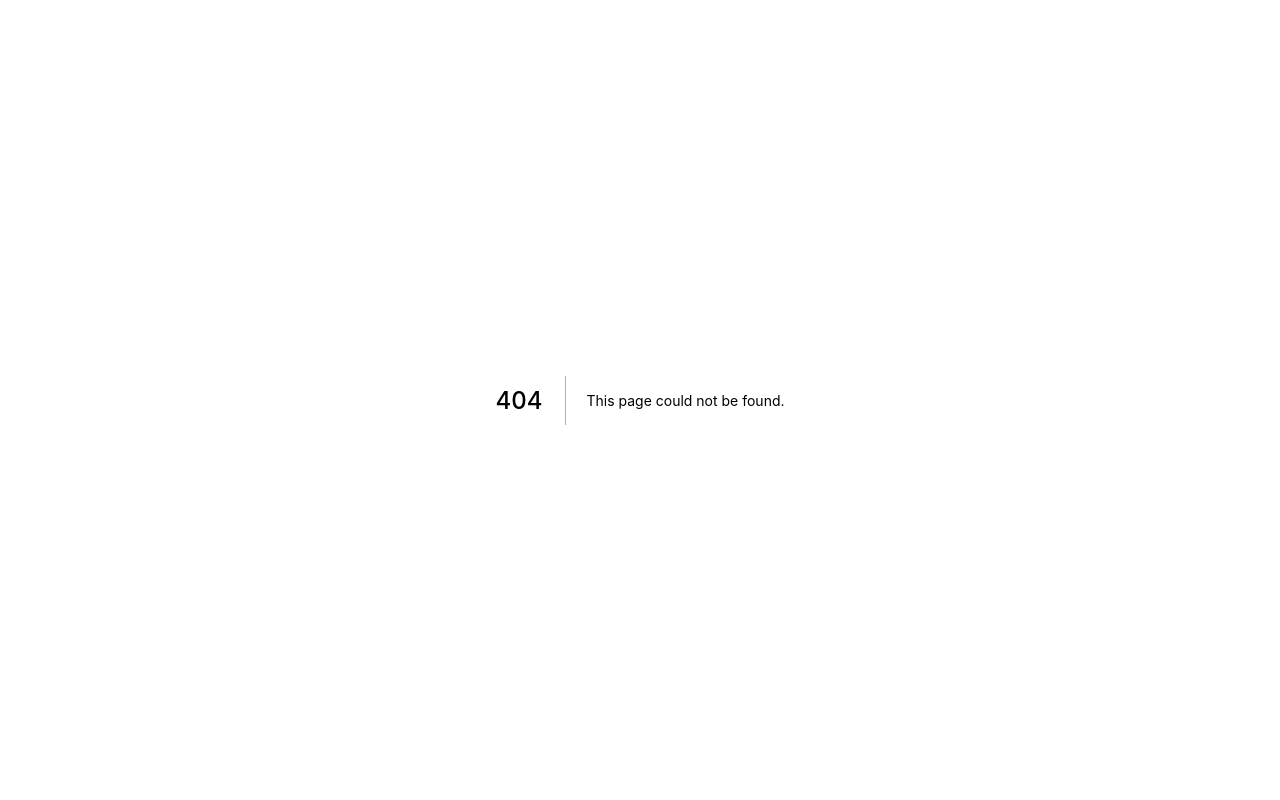
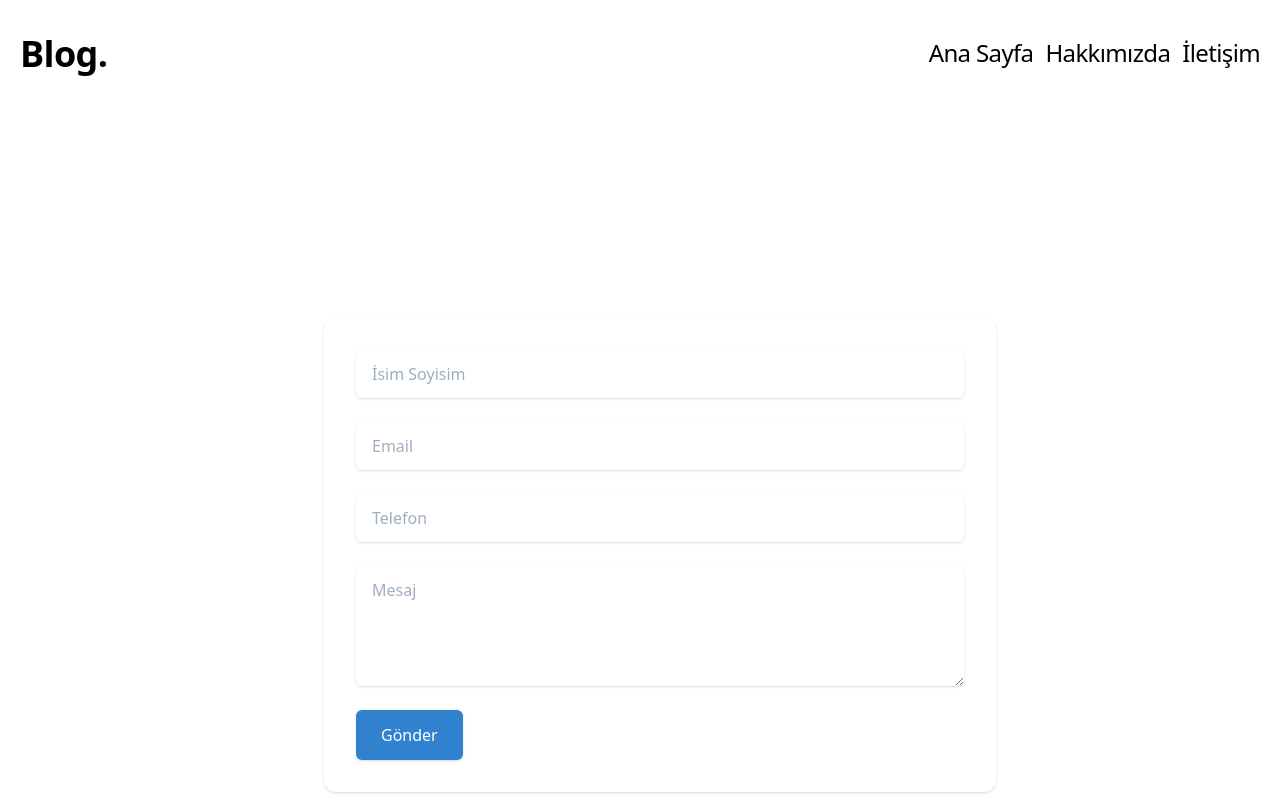
Before and after one commit to coteli/next-blog, a Next.js app: page /contact in a window 1280 px wide. Before the commit this address had no page. Shown: the top 800 px of the page. Built offline with nearby package versions, Linux system fonts and the light colour scheme.

Commit message:
contact form added

```diff
--- /dev/null
+++ b/components/contact-form.js
@@ -0,0 +1,98 @@
+import { useForm } from "react-hook-form";
+import axios from "axios";
+import { useRouter } from "next/router";
+
+export default function ContactForm() {
+  const {
+    register,
+    handleSubmit,
+    formState: { errors },
+    reset,
+  } = useForm();
+  const router = useRouter();
+  async function onSubmitForm(values) {
+    let config = {
+      method: "post",
+      url: `${process.env.NEXT_PUBLIC_API_URL}/api/contact`,
+      headers: {
+        "Content-Type": "application/json",
+      },
+      data: values,
+    };
+
+    try {
+      const response = await axios(config);
+      console.log(response);
+      if (response.status == 200) {
+        reset();
+      }
+    } catch (err) {}
+  }
+
+  return (
+    <div className="b py-16 bg-gray-50 px-4 sm:px-6 h-screen w-screen flex justify-center items-center">
+      <div className="mx-auto w-full max-w-2xl rounded-xl bg-white p-8 shadow">
+        <form
+          onSubmit={handleSubmit(onSubmitForm)}
+          className="grid grid-cols-1 gap-y-6"
+        >
+          <div>
+            <label htmlFor="name" className="sr-only">
+              Full name
+            </label>
+            <input
+              type="text"
+              {...register("name", { required: true, maxLength: 30 })}
+              className="block w-full shadow py-3 px-4 placeholder-gray-500 focus:ring-blue-500 focus:border-blue-500 border-gray-300 rounded-md focus:outline-none focus:ring-2"
+              placeholder="İsim Soyisim"
+            />
+          </div>
+          <div>
+            <label htmlFor="email" className="sr-only">
+              Email
+            </label>
+            <input
+              type="text"
+              {...register("email", {
+                required: true,
+              })}
+              className="block w-full shadow py-3 px-4 placeholder-gray-500 focus:ring-blue-500 focus:border-blue-500 border-gray-300 rounded-md focus:outline-none focus:ring-2"
+              placeholder="Email"
+            />
+          </div>
+          <div>
+            <label htmlFor="phone" className="sr-only">
+              phone
+            </label>
+            <input
+              type="text"
+              {...register("phone")}
+              className="block w-full shadow py-3 px-4 placeholder-gray-500 focus:ring-blue-500 focus:border-blue-500 border-gray-300 rounded-md focus:outline-none focus:ring-2"
+              placeholder="Telefon"
+            />
+          </div>
+          <div>
+            <label htmlFor="message" className="sr-only">
+              message
+            </label>
+            <textarea
+              name="message"
+              rows="4"
+              {...register("message", { required: true, maxLength: 1000 })}
+              className="block w-full shadow py-3 px-4 placeholder-gray-500 focus:ring-blue-500 focus:border-blue-500 border-gray-300 rounded-md focus:outline-none focus:ring-2"
+              placeholder="Mesaj"
+            ></textarea>
+          </div>
+          <div>
+            <button
+              type="submit"
+              className="inline-flex justify-center py-3 px-6 border border-transparent shadow text-base font-medium rounded-md text-white bg-blue-600 hover:bg-blue-700 focus:outline-none focus:ring-2 focus:ring-offset-2 focus:ring-blue-500"
+            >
+              Gönder
+            </button>
+          </div>
+        </form>
+      </div>
+    </div>
+  );
+}
--- a/components/header.js
+++ b/components/header.js
@@ -20,7 +20,7 @@ export default function Header() {
             <Link href="/">
               <a className="hover:underline">Hakkımızda</a>
             </Link>
-            <Link href="/">
+            <Link href="/contact">
               <a className="hover:underline">İletişim</a>
             </Link>
           </div>
--- a/package.json
+++ b/package.json
@@ -8,12 +8,15 @@
   },
   "dependencies": {
     "@sanity/block-content-to-react": "2.0.7",
+    "axios": "^0.21.1",
     "classnames": "2.2.6",
     "date-fns": "2.10.0",
     "next": "latest",
     "next-sanity": "0.1.5",
-    "react": "^16.13.0",
+    "nodemailer": "^6.6.2",
+    "react": "^17.0.1",
     "react-dom": "^16.13.0",
+    "react-hook-form": "^7.9.0",
     "react-social-icons": "^5.5.0"
   },
   "devDependencies": {
--- /dev/null
+++ b/pages/api/contact.js
@@ -0,0 +1,35 @@
+import nodemailer from "nodemailer";
+export default async (req, res) => {
+  const { name, email, message, phone } = req.body;
+
+  const transporter = nodemailer.createTransport({
+    host: "smtp.gmail.com",
+    port: 465,
+    secure: true,
+    auth: {
+      user: process.env.GM_USER,
+      pass: process.env.GM_PASS,
+    },
+  });
+
+  try {
+    const emailRes = await transporter.sendMail({
+      from: email,
+      to: "avsarcoteli@gmail.com",
+      subject: `Contact form submission from ${name}`,
+      html: `<p>You have a new contact form submission</p><br>
+      <p><strong>Name: </strong> ${name} </p>
+      <p><strong>Email: </strong> ${email} </p>
+      <p><strong>Phone: </strong> ${phone} </p>
+      <p><strong>Message: </strong> ${message} </p>
+
+      `,
+    });
+
+    console.log("Message Sent");
+  } catch (err) {
+    console.log(err);
+  }
+
+  res.status(200).json(req.body);
+};
--- /dev/null
+++ b/pages/contact.js
@@ -0,0 +1,24 @@
+import Head from "next/head";
+import Container from "../components/container";
+
+import Layout from "../components/layout";
+import Header from "../components/header";
+import { BLOG_NAME } from "../lib/constants";
+
+import ContactForm from "../components/contact-form";
+
+export default function Contact() {
+  return (
+    <>
+      <Layout>
+        <Head>
+          <title>İletişim | {BLOG_NAME}</title>
+        </Head>
+        <Container>
+          <Header />
+          <ContactForm />
+        </Container>
+      </Layout>
+    </>
+  );
+}
--- a/tailwind.config.js
+++ b/tailwind.config.js
@@ -1,5 +1,4 @@
 module.exports = {
-  purge: ["./pages/**/*.{js,ts,jsx,tsx}", "./components/**/*.{js,ts,jsx,tsx}"],
   theme: {
     extend: {
       colors: {
@@ -24,24 +23,6 @@ module.exports = {
         "7xl": "4.5rem",
         "8xl": "6.25rem",
       },
-      fontFamily: {
-        sans: [
-          '"Inter"',
-          "system-ui",
-          "-apple-system",
-          "BlinkMacSystemFont",
-          '"Segoe UI"',
-          "Roboto",
-          '"Helvetica Neue"',
-          "Arial",
-          '"Noto Sans"',
-          "sans-serif",
-          '"Apple Color Emoji"',
-          '"Segoe UI Emoji"',
-          '"Segoe UI Symbol"',
-          '"Noto Color Emoji"',
-        ],
-      },
       boxShadow: {
         small: "0 5px 10px rgba(0, 0, 0, 0.12)",
         medium: "0 8px 30px rgba(0, 0, 0, 0.12)",
```
Also changed, not shown: 1 other file (tests, documents, lock files or other folders).
